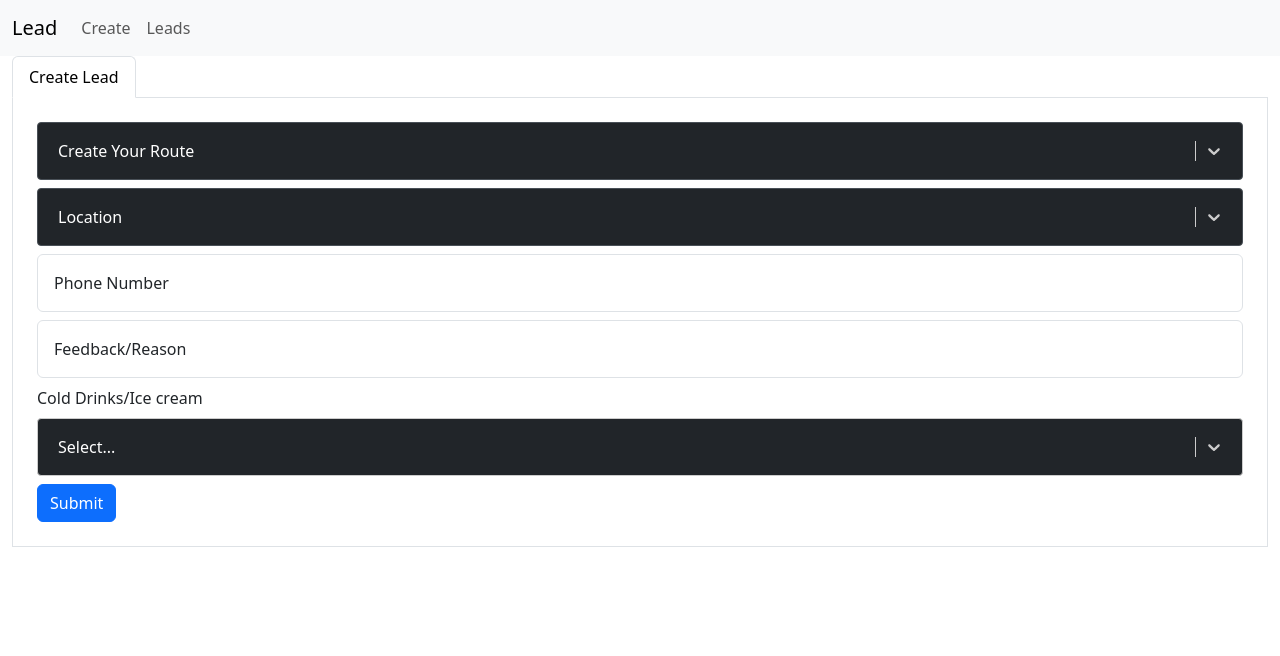
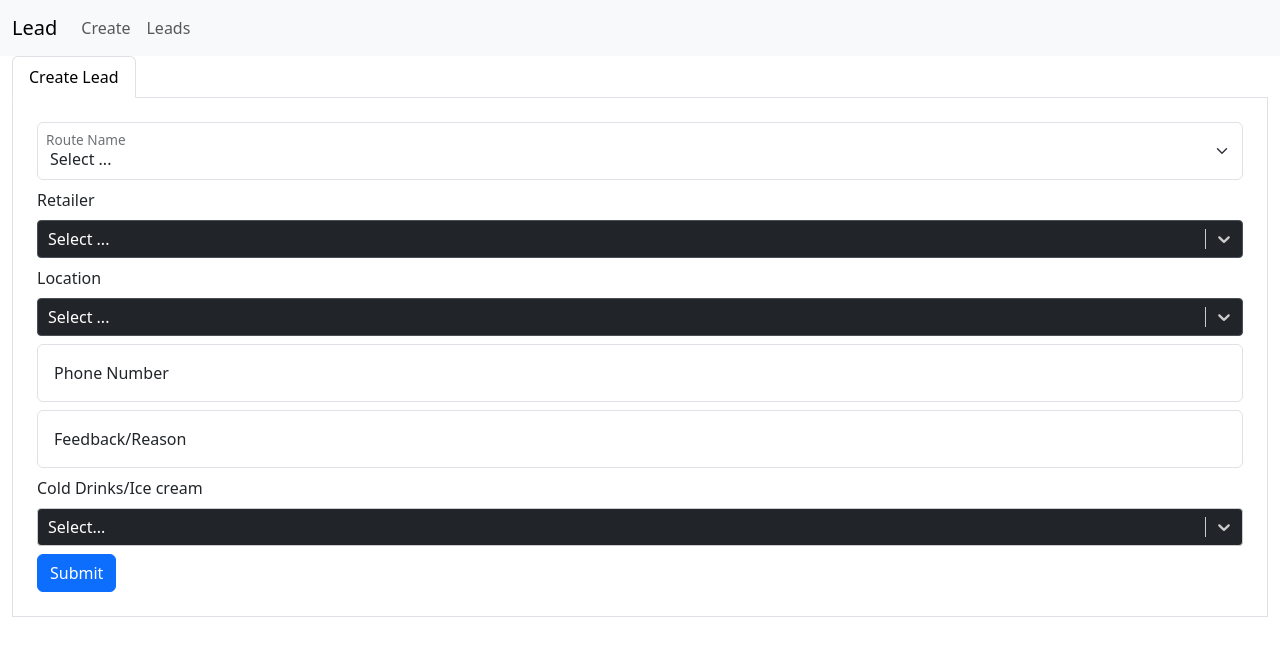
Before and after one commit to mujahed08/lead-app, a React app: page /lead in a window 1280 px wide. Shown: the top 656 px of the page. Built offline with nearby package versions, Linux system fonts and the light colour scheme; the HTML template or start-up script is replaced by a standard one.

Commit message:
Retailer field added

```diff
--- a/src/views/lead/index.tsx
+++ b/src/views/lead/index.tsx
@@ -19,6 +19,7 @@ interface Coldrinks {
 
 export default () => {
     const navigate = useNavigate();
+    const [retailer, setRetailer] = useState<string>('')
 
   const [options, setOptions] = useState<Option[]>(routeNames);
   const [locations, setLoactions] = useState<Location[]>(locationNames);
@@ -29,15 +30,18 @@ export default () => {
   const [locationName, setLocationName] = useState<string>('')
   const [productList, setProductList] = useState<Coldrinks[]>([]);
 
-  const handleChangeRoute = ( newValue:any, actionMeta: { action: string } ) => {
+  const handleChangeRetailer = ( newValue:any, actionMeta: { action: string } ) => {
     if (actionMeta.action === "create-option" && newValue) {
       const newOption: Option = {
         value: newValue.value,
         label: newValue.label || "",
       };
       setOptions([...options, newOption]);
+    } else if(actionMeta.action === "clear") {
+        setRetailer('')
+        return;
     }
-    setRouteName(newValue.value)
+    setRetailer(newValue.value)
   };
 
   const handleChangeLocation = ( newValue:any, actionMeta: { action: string } ) => {
@@ -47,6 +51,9 @@ export default () => {
         label: newValue.label || "",
       };
       setLoactions([...locations, newLocation]);
+    } else if(actionMeta.action === "clear") {
+        setLocationName('')
+        return;
     }
     setLocationName(newValue.value)
   };
@@ -58,6 +65,9 @@ export default () => {
         label: newValue.label || "",
       };
       setProducts([...products, newColdrink]);
+    } else if(actionMeta.action === "clear") {
+        setProductList([]);
+        return;
     }
     let list = newValue.map((prod:any) => prod.value)
     setProductList(list);
@@ -67,10 +77,11 @@ export default () => {
     e.preventDefault();
     const response = await leadCreate({
         route_name: routeName,
+        retailer: retailer,
         _location: locationName,
         phone_no: mobile,
         remarks: feedback,
-        products: productList,
+        products: productList
     });
     if (response.status == 200) {
       navigate("/leads");
@@ -93,20 +104,25 @@ export default () => {
           noValidate
           onSubmit={handleSubmit}
         >
-          <div className="form-floating">
-            <CreatableSelect
-              isClearable
-              options={options}
-              // value={options}
-              onChange={handleChangeRoute}
-              placeholder="Create Your Route"
+            <div className="form-floating">
+                <select onChange={e => setRouteName(e.target.value)} className="form-select" id="floatingSelect" aria-label="Floating label select example">
+                    <option value="">Select ...</option>
+                    <option value="DARGA RD">DARGA RD</option>
+                    <option value="VIDYA NGR /MADINA PATTY">VIDYA NGR /MADINA PATTY</option>
+                    <option value="WANGI RD/BASMAT RD">WANGI RD/BASMAT RD</option>
+                </select>
+                <label htmlFor="floatingSelect">Route Name</label>
+            </div>
+          <div>
+            <label htmlFor="retail" className="form-label">Retailer</label>
+            <CreatableSelect isClearable options={options}
+              onChange={handleChangeRetailer} placeholder="Select ..."
               styles={{
                 control: (baseStyles) => ({
                   ...baseStyles,
                   backgroundColor: "#212529",
                   borderColor: "#495057",
-                  color: "#fff !important",
-                  padding: "10px",
+                  color: "#fff !important"
                 }),
                 option: (styles) => ({
                   ...styles,
@@ -134,19 +150,19 @@ export default () => {
               }}
             />
           </div>
-          <div className="form-floating">
+          <div>
+            <label htmlFor="location" className="form-label">Location</label>
             <CreatableSelect
               isClearable
               options={locations}
               onChange={handleChangeLocation}
-              placeholder="Location"
+              placeholder="Select ..."
               styles={{
                 control: (baseStyles) => ({
                   ...baseStyles,
                   backgroundColor: "#212529",
                   borderColor: "#495057",
-                  color: "#fff !important",
-                  padding: "10px",
+                  color: "#fff !important"
                 }),
                 option: (styles) => ({
                   ...styles,
@@ -211,8 +227,7 @@ export default () => {
                 control: (baseStyles) => ({
                   ...baseStyles,
                   color: "#fff !important",
-                  backgroundColor: "#212529",
-                  padding: "10px",
+                  backgroundColor: "#212529"
                 }),
                 option: (styles) => ({
                   ...styles,
@@ -231,12 +246,12 @@ export default () => {
                 multiValue: (base) => {
                   return {
                     ...base,
-                    color: "#fff",
+                    color: "#dc3545",
                   };
                 },
                 multiValueLabel: (base) => ({
                   ...base,
-                  color: "#fff",
+                  color: "#0f5132",
                 }),
                 singleValue: (styles) => ({
                   ...styles,
@@ -252,6 +267,7 @@ export default () => {
           </div>
         </form>
       </div>
+      <div className="col-xs-12" style={{'height' : '13rem'}}></div>
     </div>
   );
 };
--- a/src/views/leads/index.tsx
+++ b/src/views/leads/index.tsx
@@ -3,15 +3,7 @@ import { getLeads } from "../../api/getleads";
 
 export default () => {
   const [leads, setLeads] = useState<any>([]);
-  const days = [
-    "Sunday",
-    "Monday",
-    "Tuesday",
-    "Wednesday",
-    "Thursday",
-    "Friday",
-    "Saturday",
-  ];
+
   useEffect(() => {
     const fetchData = async () => {
       try {
@@ -26,23 +18,11 @@ export default () => {
   }, []);
   console.log(leads);
 
-  function dateFormat(date: any) {
-    const year = date.getFullYear();
-    const month = date.getMonth();
-    const day = date.getDay();
-    const d = `${day}-${month}-${year}`;
-    return d;
+  const formatDate = (datetime:any) => {
+    let date = new Date(datetime);
+    return date.toLocaleDateString() + ' ' + date.toLocaleTimeString()
   }
 
-  function timeFormat(date: any) {
-    const time = date.toLocaleTimeString();
-
-    return time;
-  }
-  function dayFormat(date: any) {
-    const day = date.getDay();
-    return days[day];
-  }
   return (
     <div className="container-fluid my-4">
       <ul className="nav nav-tabs">
@@ -60,12 +40,12 @@ export default () => {
               <div className="card-body">
                 <h5 className="card-title">#{lead.id}</h5>
                 <h6 className="card-subtitle mb-2 text-body-secondary">
-                  <span>{lead?.created_on.substring(0, 19)}</span>
+                  <span>{formatDate(lead?.created_on)}</span>
                 </h6>
               </div>
               <ul className="list-group list-group-flush">
                 <li className="list-group-item">
-                  <label htmlFor="route-name ">
+                  <label htmlFor="route-name">
                     <span className="bi bi-shop text-primary"></span><span className="ms-2 text-primary">Route Name</span>
                     </label>
                   <p>
@@ -73,14 +53,22 @@ export default () => {
                   </p>
                 </li>
                 <li className="list-group-item">
-                  <label htmlFor="route-name">
+                  <label htmlFor="retailer">
+                    <span className="bi bi-shop text-primary"></span><span className="ms-2 text-primary">Retailer</span>
+                    </label>
+                  <p>
+                    <strong className=" "><span className="ms-1 ">{lead.retailer}</span></strong>
+                  </p>
+                </li>
+                <li className="list-group-item">
+                  <label htmlFor="location">
                     <span className="bi bi-geo-alt-fill text-primary "></span><span className="ms-1 text-primary"> Location</span></label>
                   <p>
                     <strong>{lead._location}</strong>
                   </p>
                 </li>
                 <li className="list-group-item">
-                  <label htmlFor="route-name">
+                  <label htmlFor="phone_no">
                     <span className="bi bi-telephone-fill text-primary"></span>
                    <span className="ms-2 text-primary">Phone Number</span> </label>
                   <p>
@@ -88,7 +76,7 @@ export default () => {
                   </p>
                 </li>
                 <li className="list-group-item">
-                  <label htmlFor="route-name">
+                  <label htmlFor="products">
                     <span className="bi bi-cart-check-fill text-primary"></span>
                    <span className="ms-2 text-primary">Cold drinks/Ice cream</span> </label>
                   <p>
```
